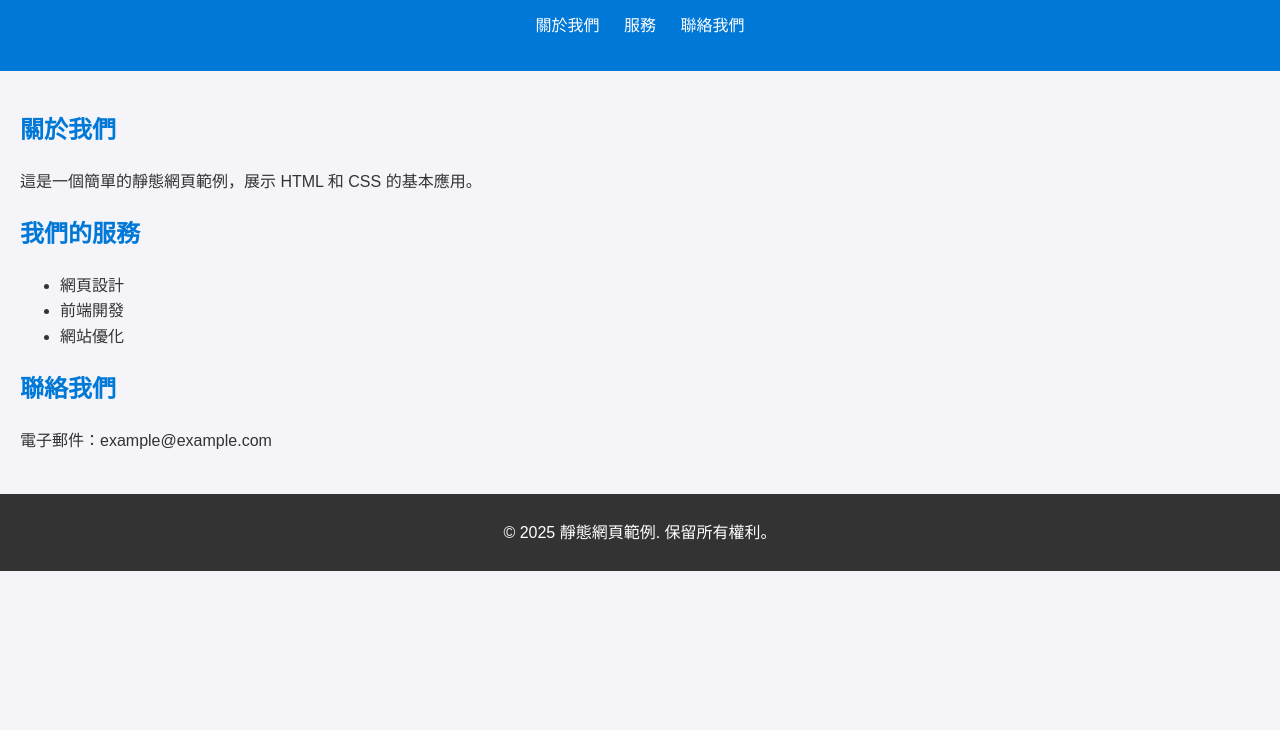
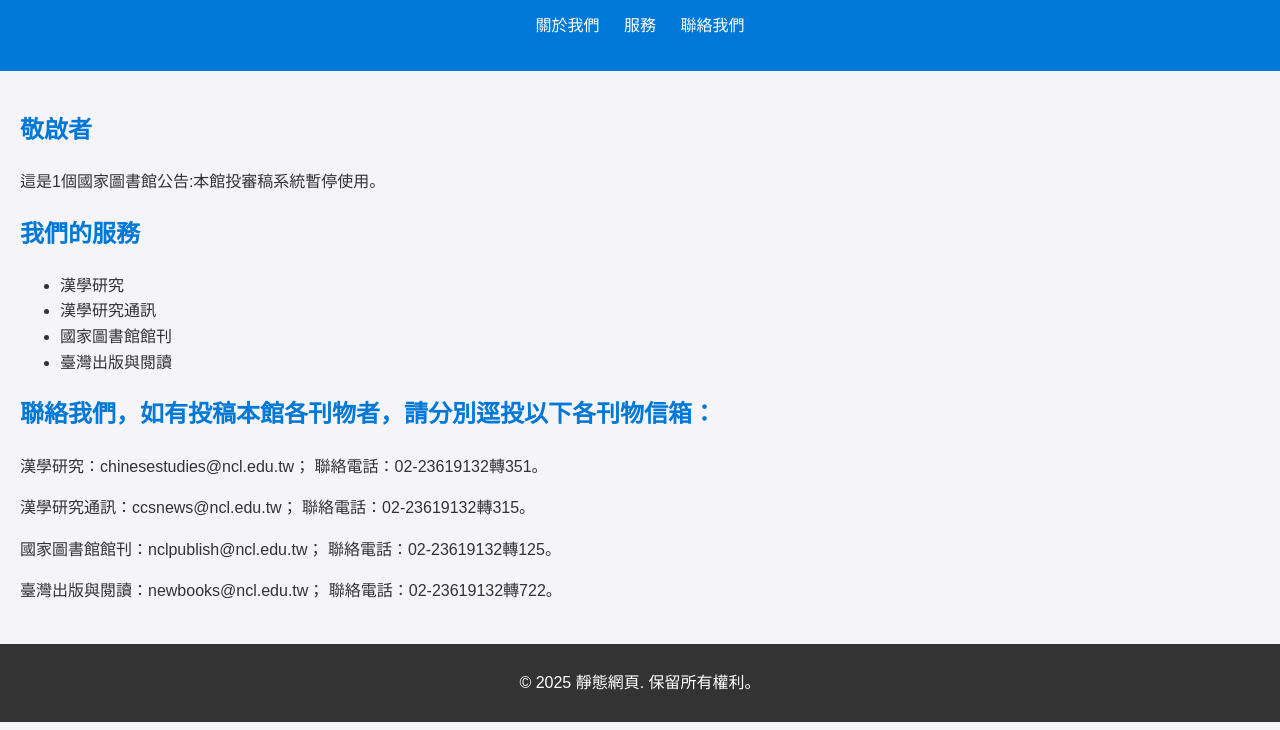
Before and after one commit to jason202506/black-rock, a plain HTML site: page index.html in a window 1280 px wide. Shown: the part 70-800 px from the top of the page. Drawn offline with Linux system fonts and the light colour scheme.

Commit message:
Update index.html
修正成漢學中心需求

```diff
--- a/index.html
+++ b/index.html
@@ -20,27 +20,31 @@
 
   <main>
     <section id="about">
-      <h2>關於我們</h2>
-      <p>這是一個簡單的靜態網頁範例，展示 HTML 和 CSS 的基本應用。</p>
+      <h2>敬啟者</h2>
+      <p>這是1個國家圖書館公告:本館投審稿系統暫停使用。</p>
     </section>
 
     <section id="services">
       <h2>我們的服務</h2>
       <ul>
-        <li>網頁設計</li>
-        <li>前端開發</li>
-        <li>網站優化</li>
+        <li>漢學研究</li>
+        <li>漢學研究通訊</li>
+        <li>國家圖書館館刊</li>
+        <li>臺灣出版與閱讀</li>
       </ul>
     </section>
 
     <section id="contact">
-      <h2>聯絡我們</h2>
-      <p>電子郵件：example@example.com</p>
+      <h2>聯絡我們，如有投稿本館各刊物者，請分別逕投以下各刊物信箱：</h2>
+      <p>漢學研究：chinesestudies@ncl.edu.tw； 聯絡電話：02-23619132轉351。</p>
+      <p>漢學研究通訊：ccsnews@ncl.edu.tw； 聯絡電話：02-23619132轉315。</p>
+      <p>國家圖書館館刊：nclpublish@ncl.edu.tw； 聯絡電話：02-23619132轉125。</p>
+      <p>臺灣出版與閱讀：newbooks@ncl.edu.tw； 聯絡電話：02-23619132轉722。</p>
     </section>
   </main>
 
   <footer>
-    <p>&copy; 2025 靜態網頁範例. 保留所有權利。</p>
+    <p>&copy; 2025 靜態網頁. 保留所有權利。</p>
   </footer>
 </body>
 </html>
```
